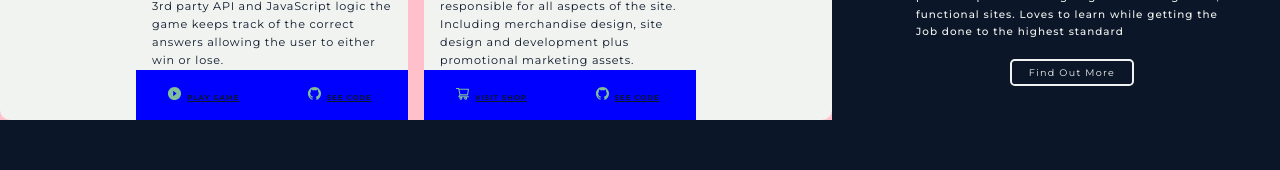
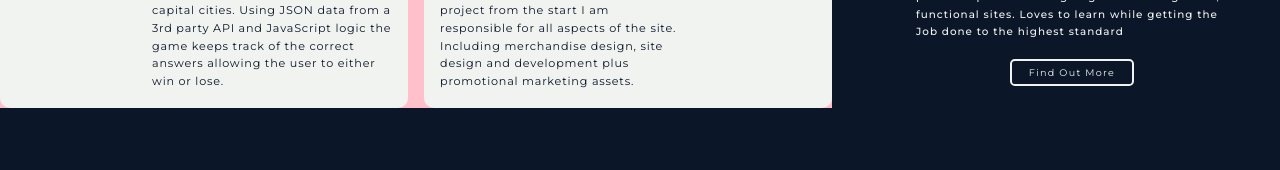
Before and after one commit to thomasjfcaldwell/caldwell-designs, a Next.js app: page / in a window 1280 px wide. Shown: the part 507-677 px from the top of the page. Built offline with nearby package versions, Linux system fonts and the light colour scheme.

Commit message:
lastest fixed on projects issue

```diff
--- a/components/Hero/Projects/Projects.js
+++ b/components/Hero/Projects/Projects.js
@@ -50,7 +50,7 @@ const Projects = () => {
 					3rd party API and JavaScript logic the game keeps track of the correct
 					answers allowing the user to either win or lose.
 				</ProjectsText>
-				<ProjectsLinkContainer>
+				{/* <ProjectsLinkContainer>
 					<ProjectsLink>
 						<ProjectsIcon style={{ color: '#7FBD9B' }}>
 							<AiFillPlayCircle />
@@ -75,7 +75,7 @@ const Projects = () => {
 							</LinkTitle>
 						</LinkTextContainer>
 					</ProjectsLink>
-				</ProjectsLinkContainer>
+				</ProjectsLinkContainer> */}
 			</ProjectsContainer>
 			<ProjectsContainer primary>
 				<ProjectsTitle primary>STORE</ProjectsTitle>
@@ -92,7 +92,7 @@ const Projects = () => {
 					alt='Mock Up of Store'
 					className=''
 				/>
-				<ProjectsLinkContainer primary>
+				{/* <ProjectsLinkContainer primary>
 					<ProjectsLink>
 						<ProjectsIcon style={{ color: '#7FBD9B' }}>
 							<AiOutlineShoppingCart />
@@ -115,7 +115,7 @@ const Projects = () => {
 							</LinkTitle>
 						</LinkTextContainer>
 					</ProjectsLink>
-				</ProjectsLinkContainer>
+				</ProjectsLinkContainer> */}
 			</ProjectsContainer>
 		</ProjectsWrapper>
 	);
```
